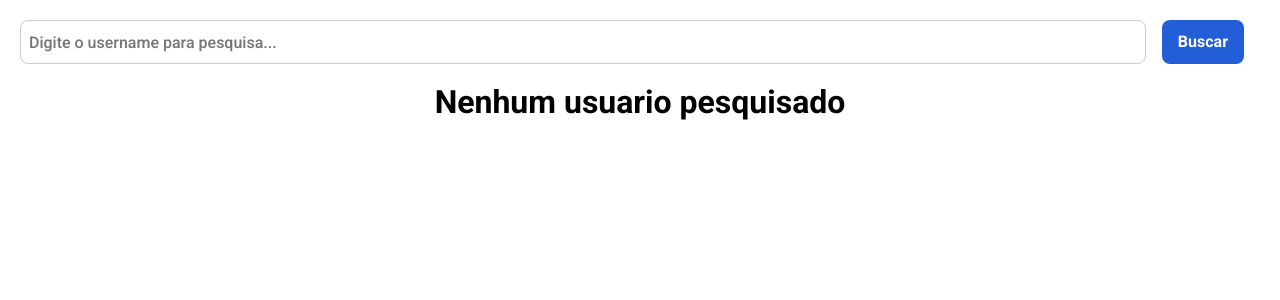
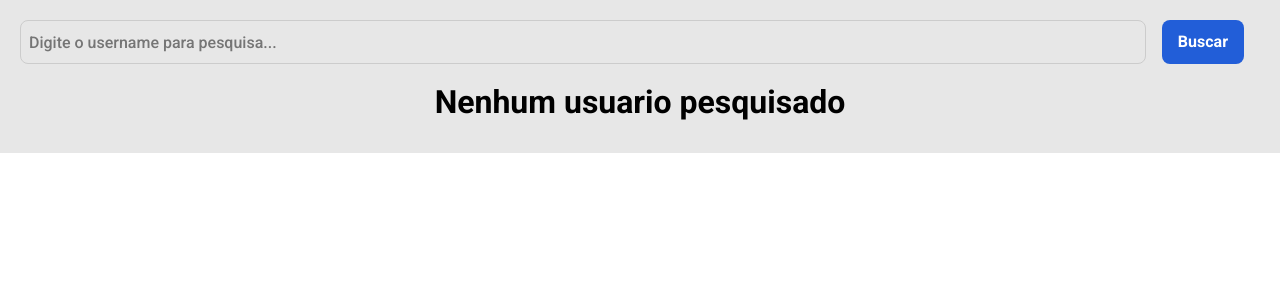
Before and after one commit to degemarps/dio-github-api-interface, a React (Create React App) app: page / in a window 1280 px wide. Shown: the top 300 px of the page. Built offline with nearby package versions, Linux system fonts and the light colour scheme.

Commit message:
Estilizaçao final

```diff
--- a/src/components/layout/styled.js
+++ b/src/components/layout/styled.js
@@ -1,5 +1,6 @@
 import styled from "styled-components";
 
 export const WrapperLayout = styled.section`
-  margin: 16px;
+  padding: 16px;
+  background-color: #E7E7E7;
 `;
--- a/src/components/repository-item/styled.js
+++ b/src/components/repository-item/styled.js
@@ -8,6 +8,7 @@ export const Wrapper = styled.div`
   width: 350px;
   height: 150px;
   align-content: center;
+  background-color: #FFF;
 `;
 
 export const WrapperTitle = styled.h2`
```
Also changed, not shown: 1 other file (tests, documents, lock files or other folders).
